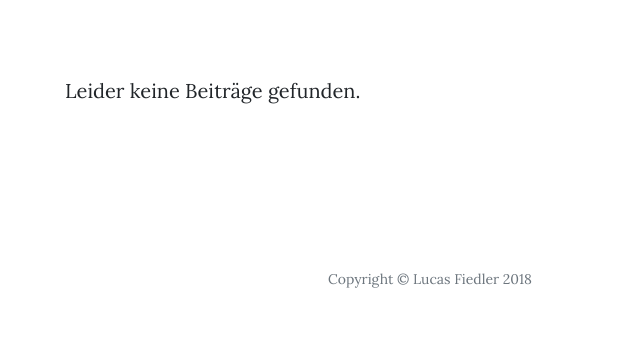
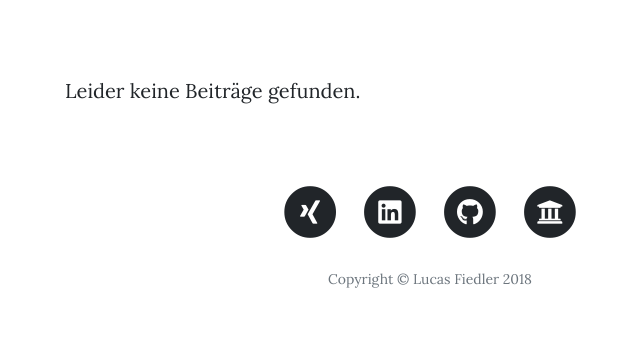
Before and after one commit to lucfie/mysite, a Django app: page /index/ in a window 1280 px wide. Shown: the part 543-898 px from the top of the page, without its empty margins (210-850 px from the left). Run offline with Django 3.2, Linux system fonts and the light colour scheme; data that the repository does not hold is empty; some libraries are stand-ins or nearby versions.

Commit message:
Revert "used fontawesome remote link"
This reverts commit 48b7652fc4dd3e77d1e095aa04ab209da452cc51.

```diff
--- a/templates/base.html
+++ b/templates/base.html
@@ -15,7 +15,7 @@
     <link href="{% static 'base/vendor/bootstrap/css/bootstrap.min.css' %}" rel="stylesheet">
 
     <!-- Custom fonts for this template -->
-    <link href="https://stackpath.bootstrapcdn.com/font-awesome/4.7.0/css/font-awesome.min.css" rel="stylesheet" type="text/css">
+    <link href="{% static 'base/vendor/fontawesome-free/css/all.min.css' %}" rel="stylesheet" type="text/css">
     <link href='https://fonts.googleapis.com/css?family=Lora:400,700,400italic,700italic' rel='stylesheet' type='text/css'>
     <link href='https://fonts.googleapis.com/css?family=Open+Sans:300italic,400italic,600italic,700italic,800italic,400,300,600,700,800' rel='stylesheet' type='text/css'>
 
```
